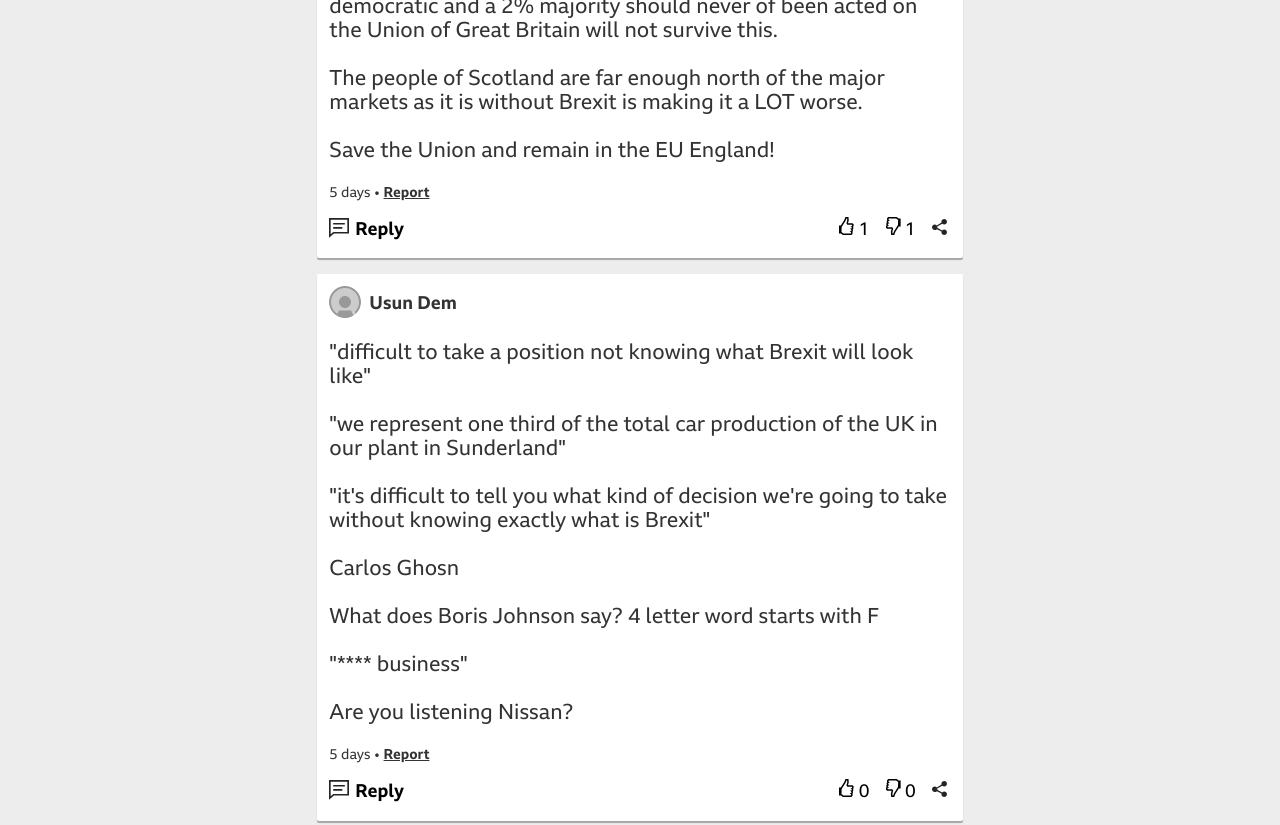
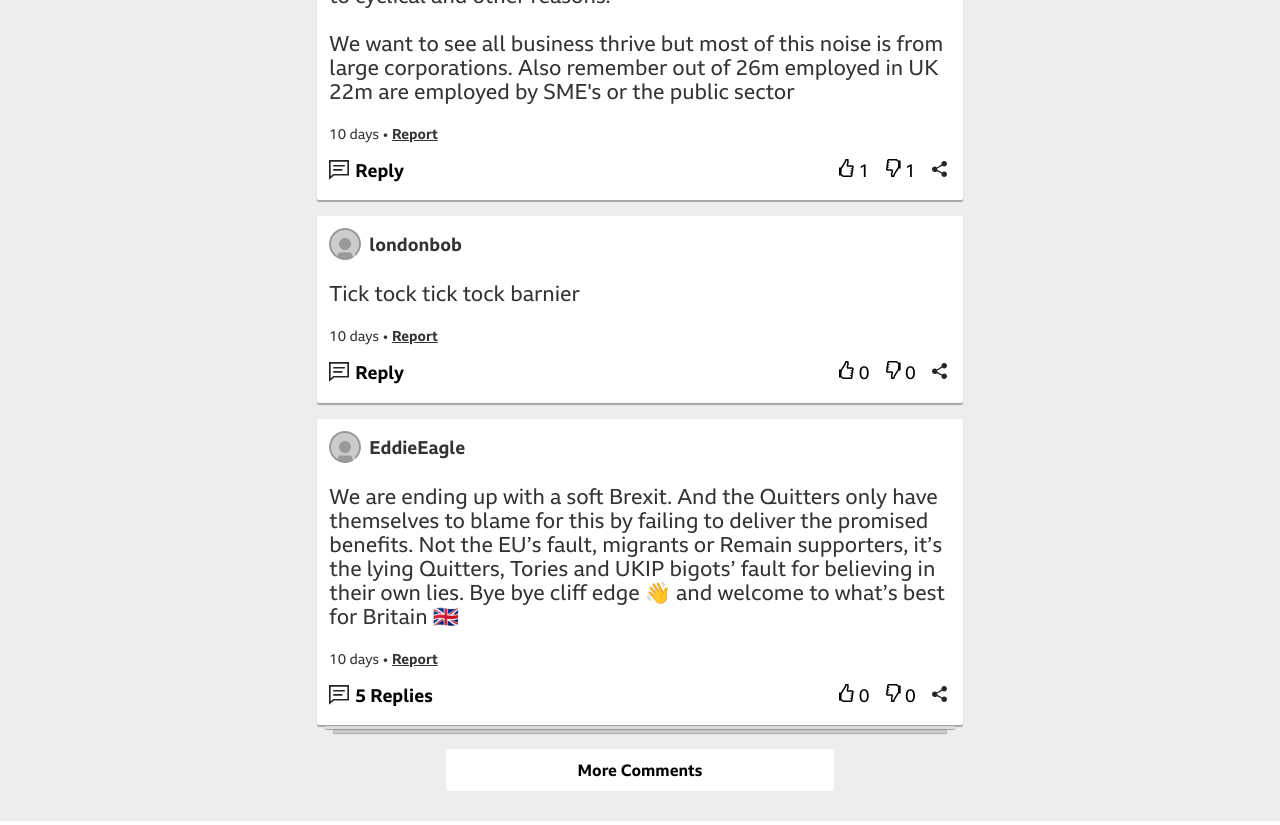
Before and after one commit to simonsinclair/comments-prototype, a Vue app: page / in a window 1280 px wide. Shown: the part 6420-7245 px from the top of the page. Built offline with nearby package versions, Linux system fonts and the light colour scheme.

Commit message:
Everything's changed
Comments, replies and timestamps

```diff
--- a/src/comments-core.js
+++ b/src/comments-core.js
@@ -1,159 +1,139 @@
 /* eslint quotes: ["error", "single", { "allowTemplateLiterals": true }] */
 module.exports = {
-  title: 'Do you think the UK car industry will get a good deal?',
+  title: 'Will the UK car industry get a good deal?',
   comments: [
     {
       id: 1,
-      displayName: 'british patriot',
-      commentText: `We don't need cars or planes or employees or tax revenue or jobs.
+      displayName: 'John_from_Hendon',
+      commentText: `Has Boris not yet been sacked?
 
-( I've got 500 Unicorn eggs. Up West they'll charge you £1m each, I can let you have them for a 'pony' a piece or 5 for a 'monkey'...guaranteed to turn base metal into pure gold..cash only......................eggs may be gold painted duck eggs, buyer beware, only for holders of Blue Passports..it's the will of the people, innit)`,
+His use of a profanity to describe all British employers, if done my any other minister would have resulted in immediate dismissal - so why hasn't Maysy sacked him - perhaps she shares his opinion that all British workers should lose their employment - LIKE BORIS.
+
+May's Tory party is a dead man walking - with no standards or integrity.
+
+Kick out Boris.`,
+      timestamp: new Date(2018, 5, 26, 12, 3),
+      numUpVotes: 6,
+      numDownVotes: 0,
+      replies: [],
+    },
+    {
+      id: 2,
+      displayName: 'DPJmendoza',
+      commentText: `So the withdrawal bill has been made law. were leaving but we have no plan, no plan for no deal, massive uncertainty, 100's of unresolved issues with only months to go, Tories divided and are never going to agree in a billion years.The EU may no be perfect but smashing everything up with no plan is no solution it's absolute insanity. The one certainty in all this is that the Tory party will fall.`,
+      timestamp: new Date(2018, 5, 26, 12, 30),
+      numUpVotes: 6,
+      numDownVotes: 0,
+      replies: [],
+    },
+    {
+      id: 3,
+      displayName: 'Alan B',
+      commentText: `The howling mob of Brexiteers don't care what happens to the country just so long as we leave the EU. Shame on them.`,
+      timestamp: new Date(2018, 5, 26, 12, 33),
+      numUpVotes: 6,
+      numDownVotes: 0,
+      replies: [],
+    },
+    {
+      id: 4,
+      displayName: 'DPJmendoza',
+      commentText: `We elect a PM to act in the best interest of the people and businesses etc, we do not elect a PM to act in the parties own interests and Kotow to likes of Bojo and Ree's Mogg who have there own agendas and devious reasons for wanting to leave. maybe we should all follow the Brexiteers with no plan other than were leaving, destination unknown, absolute insanity!`,
       // new Date(year, monthIndex [, day [, hours [, minutes [, seconds [, milliseconds]]]]]);
       // The argument monthIndex is 0-based. This means that January = 0 and December = 11.
-      timestamp: new Date(2018, 5, 27, 22, 47),
+      timestamp: new Date(2018, 5, 26, 12, 47),
       numUpVotes: 1,
       numDownVotes: 0,
       // displayName, replyText, timestamp, numUpVotes, numDownVotes,
       replies: [],
     },
     {
-      id: 2,
-      displayName: 'notory',
-      commentText: 'Gosh exploding gammon ! Doesn\'t bear thinking about !',
-      timestamp: new Date(2018, 5, 27, 20, 0),
+      id: 5,
+      displayName: 'Please no more Brexit job losses',
+      commentText: `Senior Tory politician resigns over failure to protect UK jobs.
+
+Start of a trend?`,
+      timestamp: new Date(2018, 5, 26, 13, 0),
       numUpVotes: 1,
       numDownVotes: 0,
       replies: [],
     },
     {
-      id: 3,
-      displayName: 'icecoldstevet',
-      commentText: `Although investment is lower at present it is still significant even though Brexit is now happening (repeal of 1972 act taking us out is now law). Lower level of investment could also be due to cyclical and other reasons.
-
-We want to see all business thrive but most of this noise is from large corporations. Also remember out of 26m employed in UK 22m are employed by SME's or the public sector`,
-      timestamp: new Date(2018, 5, 27, 17, 33),
+      id: 6,
+      displayName: 'BBC Remoanbots Paid in Euros to Cry',
+      commentText: `My point? EU propagandists lying to the UK full time on here.`,
+      timestamp: new Date(2018, 5, 26, 15, 33),
       numUpVotes: 6,
       numDownVotes: 0,
-      replies: [
-        {
-          id: 1,
-          displayName: 'Chris B',
-          replyText: `No so. The recently passed Withdrawal Act repeals the 1972 European Communities Act on the day we leave (if we leave) & not before.
-
-If for any reason, we don't leave, then the 1972 act stands.
-
-All that the Withdrawal Act does is to define what happens when we leave. It doesn't make us any more or less likely to leave.`,
-          timestamp: new Date(2018, 5, 27, 17, 33),
-          numUpVotes: 2,
-          numDownVotes: 0,
-        },
-        {
-          id: 2,
-          displayName: 'anotherfakename',
-          replyText: `A researched piece by the BBC would have informed us of the total investment in the car industry, not just from outside, it would also have provided comparisons with other nations. But then it might not have sounded such a disaster and of course might not have linked so readily to the BBC anti brexit agenda. Mind you, I doubt their arts students could even have done the research`,
-          timestamp: new Date(2018, 5, 27, 17, 33),
-          numUpVotes: 0,
-          numDownVotes: 2,
-        },
-      ],
+      replies: [],
     },
-    //     {
-    //       id: 4,
-    //       displayName: 'icecoldstevet',
-    //       commentText: `Although investment is lower at present it is still significant even though Brexit is now happening (repeal of 1972 act taking us out is now law). Lower level of investment could also be due to cyclical and other reasons.
-
-    // We want to see all business thrive but most of this noise is from large corporations. Also remember out of 26m employed in UK 22m are employed by SME's or the public sector`,
-    //       timestamp: new Date(2018, 5, 27, 22, 47),
-    //       numUpVotes: 2,
-    //       numDownVotes: 0,
-    //       replies: [],
-    //     },
-    {
-      id: 5,
-      displayName: 'londonbob',
-      commentText: 'Tick tock tick tock barnier',
-      timestamp: new Date(2018, 5, 27, 16, 35),
-      numUpVotes: 1,
-      numDownVotes: 2,
-      replies: [
-        {
-          id: 1,
-          displayName: 'Chris B',
-          replyText: `This guy can now count to four, albeit without the actual numbers. And he's remembered the name of one of the key figures.
-
-Next time, he might even use a capital letter.`,
-          timestamp: new Date(2018, 5, 27, 16, 35),
-          numUpVotes: 3,
-          numDownVotes: 0,
-        },
-        {
-          id: 2,
-          displayName: 'Petts Wood Dave',
-          replyText: `And when it stops ticking are you quite confident that it’s not going to explode in our faces. I’m certainly not!`,
-          timestamp: new Date(2018, 5, 27, 16, 35),
-          numUpVotes: 1,
-          numDownVotes: 0,
-        },
-      ],
-    },
-    // {
-    //   id: 6,
-    //   displayName: 'londonbob',
-    //   commentText: 'Tick tock tick tock barnier',
-    //   timestamp: new Date(2018, 5, 27, 22, 47),
-    //   numUpVotes: 1,
-    //   numDownVotes: 2,
-    //   replies: [],
-    // },
     {
       id: 7,
-      displayName: 'make sense',
-      commentText: `There's always Macron to take over once Merkel falls. Oh wait! He's busy building a private swimming pool and buying crockery!`,
-      timestamp: new Date(2018, 5, 27, 16, 27),
+      displayName: 'CommonSense',
+      commentText: `Impose quota's on the foreign can manufacturers if they want to threaten a country. You want to import your French, German vehicles etc, 45% UK content is required`,
+      timestamp: new Date(2018, 5, 26, 16, 35),
       numUpVotes: 1,
       numDownVotes: 2,
       replies: [],
     },
     {
       id: 8,
-      displayName: 'EddieEagle',
-      commentText: `We are ending up with a soft Brexit. And the Quitters only have themselves to blame for this by failing to deliver the promised benefits. Not the EU’s fault, migrants or Remain supporters, it’s the lying Quitters, Tories and UKIP bigots’ fault for believing in their own lies. Bye bye cliff edge 👋 and welcome to what’s best for Britain 🇬🇧`,
+      displayName: 'My Polypersonalities',
+      commentText: `Cadence Minerals just spiked up 40% .. sold a few of these ... not all profit but every little helps ...
+
+All in a day when British assets lose more and more and more value.
+
+Still, Brexitear Odey will be enjoying his £200 Million profits betting against Intu I imagine.
+
+:)`,
+      timestamp: new Date(2018, 5, 27, 16, 20),
+      numUpVotes: 1,
+      numDownVotes: 2,
+      replies: [],
+    },
+    {
+      id: 9,
+      displayName: '0racle',
+      commentText: `Kamal you must stop reporting the facts, you know our far-right Tory bot friends don't like the news being reported.
+
+We all know the type of UK they want and it's not one the vast majority do. Orwellian times will truly be on us if we give up and let them take over the news! `,
       timestamp: new Date(2018, 5, 27, 16, 21),
       numUpVotes: 4,
       numDownVotes: 3,
-      replies: [
-        {
-          id: 1,
-          displayName: 'anotherfakename',
-          replyText: `Several points. a) We arent out so how can we deliver the benefits of being out. b) May, the government, mps and civil service making a mess of the whole issue are remainers. c) we ended here because those listed in b do not, have not and will never believe in Britain.
-Yes we will end up without leaving, and the UK will suffer from remaining in all the costs and rules as it has for 40 year`,
-          timestamp: new Date(2018, 5, 27, 16, 21),
-          numUpVotes: 0,
-          numDownVotes: 3,
-        },
-      ],
+      replies: [],
     },
     {
-      id: 9,
-      displayName: 'SnowyDay',
-      commentText: `Germany knocked out of the World Cup, Merkel next ? Then the EU ? Better stay in the UK guys, the EU's going down....
-.`,
-      timestamp: new Date(2018, 5, 27, 16, 8),
+      id: 10,
+      displayName: 'Tom Waller',
+      commentText: `Harmony. That is why the EU alter UK regulations mostly, not national laws.
+
+Integration is why Scotland and England trade so freely.
+
+That same integration that is the freedom of movement and free trade area which is the EU and Europe.
+
+Scotland, Ireland and Gibraltar support staying in the EU.
+
+Guess what England. Nothing but troubles ahead. Did warn you 2 years ago to Exit Brexit.`,
+      timestamp: new Date(2018, 6, 1, 11, 18),
       numUpVotes: 3,
       numDownVotes: 4,
       replies: [],
     },
     {
-      id: 10,
+      id: 11,
       displayName: 'longmemory',
-      commentText: `We saw this look of defeat in Stalingrad.`,
-      timestamp: new Date(2018, 5, 27, 15, 56),
+      commentText: `Oh well it looks like:
+
+Springtime for Merkel & Germany
+
+:-) `,
+      timestamp: new Date(2018, 6, 1, 15, 44),
       numUpVotes: 3,
       numDownVotes: 2,
       replies: [],
     },
     {
-      id: 11,
+      id: 12,
       displayName: 'Cap Ferrat',
       commentText: `Yes indeed, looks like Germany is about to change its political leadership with the coalition disintegrating.
 
@@ -167,146 +147,159 @@
 Euro will fall first closely followed by the EU...
 
 Watch and learn`,
-      timestamp: new Date(2018, 5, 27, 15, 52),
+      timestamp: new Date(2018, 6, 1, 15, 52),
       numUpVotes: 4,
       numDownVotes: 3,
       replies: [],
     },
     {
-      id: 12,
-      displayName: 'longmemory',
-      commentText: `Oh well it looks like:
-
-Springtime for Merkel & Germany
-
-:-)`,
-      timestamp: new Date(2018, 5, 27, 15, 44),
+      id: 13,
+      displayName: 'Cap Ferrat',
+      commentText: `Oh dear, it seems that yet again there are the same old folk on here, bitterly resenting the democratic decision taken by the majority of the U.K.
+I for one, am very happy to cheer on Brexit as it is now unstoppable.
+We will stop paying for Romanian motorways soon.
+The foreign Remoaners on here pretending to be British do provide plenty of amusement though, and I can’t wait until March 2019.`,
+      timestamp: new Date(2018, 6, 2, 10, 21),
       numUpVotes: 4,
       numDownVotes: 3,
-      replies: [],
-    },
-    // {
-    //   id: 13,
-    //   displayName: 'longmemory',
-    //   commentText: `We saw this look of defeat in Stalingrad.`,
-    //   timestamp: new Date(2018, 5, 27, 22, 47),
-    //   numUpVotes: 3,
-    //   numDownVotes: 2,
-    //   replies: [],
-    // },
-    {
-      id: 14,
-      displayName: 'Tom Waller',
-      commentText: `londonbob You can debate a Clock:
-
-Digital or Analogue
-Battery or Windup
-Roman or plain numbers
-24 or 12 hour
-
-Problem here is that you and longmemory can not debate Brexit. That is the big issue.`,
-      timestamp: new Date(2018, 5, 27, 14, 52),
-      numUpVotes: 1,
-      numDownVotes: 1,
       replies: [
         {
           id: 1,
-          displayName: 'londonbob',
-          replyText: `every one that you have mentioned still goes tick tock.Brexit was a free vote and the result after the clock stopped to count the legal democratic votes from the UK was to leave.`,
-          timestamp: new Date(2018, 5, 27, 14, 52),
-          numUpVotes: 3,
-          numDownVotes: 1,
+          displayName: 'mole59',
+          replyText: `I am not pretending to be british, I am british. When your Isolation starts (and this will not be March 2019, but much later) it will be too late to reverse it. I post my comments on here because I think it is a shame that the UK is taking the wrong path. A path that will lead to long term misery for all that live there. You may think you have won something now but you wait.. `,
+          timestamp: new Date(2018, 6, 2, 11, 32),
+          numUpVotes: 0,
+          numDownVotes: 0,
+        },
+        {
+          id: 2,
+          displayName: 'Tom Waller',
+          replyText: `Thank you for your post. If I could have given you more than one up arrow I would have, for you speak the truth and if the Brexit support can not see now how wrong they are then the nation called United Kingdom is lost to history.
+
+The people of Scotland and Northern Ireland will not stand for any form of Brexit.
+
+That is a fact England/Westminster best not ignore.`,
+          timestamp: new Date(2018, 6, 2, 12, 37),
+          numUpVotes: 0,
+          numDownVotes: 0,
+        },
+        {
+          id: 3,
+          displayName: 'Tom Waller',
+          replyText: `17.4 million Brexit votes of which all but 2.2 million are ENGLISH from a total UK population of over 64 Million people is not democratic.
+
+NOR was turning down Scotland's request to hold the 2016 referendum to EU Majority rule where 3 out of 4 of the member states of the UK would have to vote for Brexit.`,
+          timestamp: new Date(2018, 6, 2, 13, 50),
+          numUpVotes: 0,
+          numDownVotes: 0,
+        },
+        {
+          id: 4,
+          displayName: 'bigmowlay',
+          replyText: `They don’t understand, or care. Their only agenda is hatred
+
+May is relying on them to keep her in power
+
+It’s 50-50 whether she will. Tory/lab voter numbers are finely balanced
+
+We need a disruption tactic to work. Scotland/NI is a good bet, so is People’s Vote, there are many others
+
+It needs only one to work to save UK.`,
+          timestamp: new Date(2018, 6, 2, 13, 52),
+          numUpVotes: 0,
+          numDownVotes: 0,
+        },
+        {
+          id: 5,
+          displayName: 'Tom Waller',
+          replyText: `The UK Gov. make interest on those loans should that happen.
+
+Are you enjoying paying for Calillion public works when the EU would have given up to 85% regional development grants on many of those failed projects, which were never tendered to the EU by the UK.
+`,
+          timestamp: new Date(2018, 6, 2, 14, 30),
+          numUpVotes: 0,
+          numDownVotes: 0,
+        },
+        {
+          id: 6,
+          displayName: 'Tom Waller',
+          replyText: `We are doing our best for the UK Sir, here is a nice quote from the Guardian
+
+"A network of Yes groups all across Scotland has begun to regroup and reform. I was sent a list of more than 150 of them and this was by no means complete. This time, they will be demanding more autonomy from SNP central control over independence"`,
+          timestamp: new Date(2018, 6, 2, 14, 43),
+          numUpVotes: 0,
+          numDownVotes: 0,
         },
       ],
     },
     {
+      id: 14,
+      displayName: 'SnowyDay',
+      commentText: `Germany knocked out of the World Cup, Merkel next ? Then the EU ? Better stay in the UK guys, the EU's going down`,
+      timestamp: new Date(2018, 6, 2, 11, 8),
+      numUpVotes: 1,
+      numDownVotes: 1,
+      replies: [],
+    },
+    {
       id: 15,
-      displayName: 'Tom Waller',
-      commentText: `Where is the pro Brexit debate?
-
-Please inform us how you know more than the people who run the multinational car plants of Europe and inform us all of the error of there ways, as the Government clearly can not at this time.
-
-Q: Can the English Conservative party boil an Egg?
-
-A: Yes but only with the help of the Ulster DUP.`,
-      timestamp: new Date(2018, 5, 27, 14, 48),
+      displayName: 'make sense',
+      commentText: `Theres always Macron to take over once Merkel falls. Oh wait! Hes busy building a private swimming pool and buying crockery!`,
+      timestamp: new Date(2018, 6, 2, 12, 23),
       numUpVotes: 0,
       numDownVotes: 1,
       replies: [],
     },
     {
       id: 16,
-      displayName: 'Tom Waller',
-      commentText: `longmemory My reply: Malta does not outlaw the BBC. BBC TV does not broadcast to Malta and to receive it via the internet is not legal.
-
-Now Please stop the personal attacks on myself and debate your reasons for supporting Brexit so I can shoot them down as fast as you put them up.
-
-Thank you.`,
-      timestamp: new Date(2018, 5, 27, 14, 43),
+      displayName: 'EddieEagle',
+      commentText: `We are ending up with a soft Brexit. And the Quitters only have themselves to blame for this by failing to deliver the promised benefits. Not the EU’s fault, migrants or Remain supporters, it’s the lying Quitters, Tories and UKIP bigots’ fault for believing in their own lies. Bye bye cliff edge 👋 and welcome to what’s best for Britain 🇬🇧`,
+      timestamp: new Date(2018, 6, 2, 13, 2),
       numUpVotes: 0,
       numDownVotes: 0,
       replies: [
         {
           id: 1,
-          displayName: 'londonbob',
-          replyText: `what is the difference between legal and illegal.?`,
-          timestamp: new Date(2018, 5, 27, 14, 43),
+          displayName: 'anotherfakename',
+          replyText: `Several points. a) We arent out so how can we deliver the benefits of being out. b) May, the government, mps and civil service making a mess of the whole issue are remainers. c) we ended here because those listed in b do not, have not and will never believe in Britain.
+Yes we will end up without leaving, and the UK will suffer from remaining in all the costs and rules as it has for 40 year`,
+          timestamp: new Date(2018, 6, 2, 13, 21),
           numUpVotes: 0,
           numDownVotes: 0,
         },
         {
           id: 2,
-          displayName: 'Freddie',
-          replyText: `Er...`,
-          timestamp: new Date(2018, 5, 27, 14, 43),
+          displayName: 'EddieEagle',
+          replyText: ` It’s worthwhile remembering that Brexit was supposed to make us better off. But it’s not it’s a fiasco! We have reached the point now that the lying Quitters preach destruction of our economy is exactly what the country voted for... wasn’t on the big red bus or ballot paper was it? Stop Brexit - it only leads to costs and decline`,
+          timestamp: new Date(2018, 6, 2, 14, 40),
           numUpVotes: 0,
           numDownVotes: 0,
         },
         {
           id: 3,
-          displayName: 'londonbob',
-          replyText: `what is the difference between legal and illegal.?`,
-          timestamp: new Date(2018, 5, 27, 14, 43),
+          displayName: 'Tom Waller',
+          replyText: `Quote BBC "There is no Brexit dividend for our industry, particularly in what is an increasingly hostile and protectionist global trading environment.
+
+Our message to government is that until it can demonstrate exactly how a new model for customs and trade with the EU can replicate the benefits we currently enjoy, don't change it."`,
+          timestamp: new Date(2018, 6, 2, 14, 42),
           numUpVotes: 0,
           numDownVotes: 0,
         },
         {
           id: 4,
-          displayName: 'londonbob',
-          replyText: `what is the difference between legal and illegal.?`,
-          timestamp: new Date(2018, 5, 27, 14, 43),
+          displayName: 'anotherfakename',
+          replyText: `What benefits? A massive and growing trade deficit is NOT a benefit to us. We can set tariffs as we like which could mean no tariffs on incoming parts for cars built here. I think in the long term we would want to change that though. We can also use tariffs collected on complete cars to lower tax and energy costs for manufacturers here to ensure they can afford tariffs into the EU. No probs`,
+          timestamp: new Date(2018, 6, 2, 14, 43),
           numUpVotes: 0,
           numDownVotes: 0,
         },
         {
           id: 5,
-          displayName: 'londonbob',
-          replyText: `what is the difference between legal and illegal.?`,
-          timestamp: new Date(2018, 5, 27, 14, 43),
-          numUpVotes: 0,
-          numDownVotes: 0,
-        },
-        {
-          id: 6,
-          displayName: 'londonbob',
-          replyText: `what is the difference between legal and illegal.?`,
-          timestamp: new Date(2018, 5, 27, 14, 43),
-          numUpVotes: 0,
-          numDownVotes: 0,
-        },
-        {
-          id: 7,
-          displayName: 'londonbob',
-          replyText: `what is the difference between legal and illegal.?`,
-          timestamp: new Date(2018, 5, 27, 14, 43),
-          numUpVotes: 0,
-          numDownVotes: 0,
-        },
-        {
-          id: 8,
-          displayName: 'londonbob',
-          replyText: `what is the difference between legal and illegal.?`,
-          timestamp: new Date(2018, 5, 27, 14, 43),
+          displayName: 'british patriot',
+          replyText: `We don't need cars or planes or employees or tax revenue or jobs.
+
+( I've got 500 Unicorn eggs. Up West they'll charge you £1m each, I can let you have them for a 'pony' a piece or 5 for a 'monkey'...guaranteed to turn base metal into pure gold..cash only......................eggs may be gold painted duck eggs, buyer beware, only for holders of Blue Passports..it's the will of the people, innit)`,
+          timestamp: new Date(2018, 6, 2, 14, 53),
           numUpVotes: 0,
           numDownVotes: 0,
         },
@@ -314,34 +307,20 @@
     },
     {
       id: 17,
-      displayName: 'Usun Dem',
-      commentText: `"difficult to take a position not knowing what Brexit will look like"
-
-"we represent one third of the total car production of the UK in our plant in Sunderland"
-
-"it's difficult to tell you what kind of decision we're going to take without knowing exactly what is Brexit"
-
-Carlos Ghosn
-
-What does Boris Johnson say? 4 letter word starts with F
-
-"**** business"
-
-Are you listening Nissan?`,
-      timestamp: new Date(2018, 5, 27, 14, 29),
+      displayName: 'londonbob',
+      commentText: `Tick tock tick tock barnier`,
+      timestamp: new Date(2018, 6, 2, 14, 55),
       numUpVotes: 0,
       numDownVotes: 0,
       replies: [],
     },
     {
       id: 18,
-      displayName: 'Tom Waller',
-      commentText: `As long as the 15.2 Million people who live in England and voted Brexit do not see the fact that the referendum was not democratic and a 2% majority should never of been acted on the Union of Great Britain will not survive this.
+      displayName: 'icecoldstevet',
+      commentText: `Although investment is lower at present it is still significant even though Brexit is now happening (repeal of 1972 act taking us out is now law). Lower level of investment could also be due to cyclical and other reasons.
 
-The people of Scotland are far enough north of the major markets as it is without Brexit is making it a LOT worse.
-
-Save the Union and remain in the EU England!`,
-      timestamp: new Date(2018, 5, 27, 14, 23),
+We want to see all business thrive but most of this noise is from large corporations. Also remember out of 26m employed in UK 22m are employed by SME's or the public sector`,
+      timestamp: new Date(2018, 6, 2, 15, 0),
       numUpVotes: 1,
       numDownVotes: 1,
       replies: [],
```
